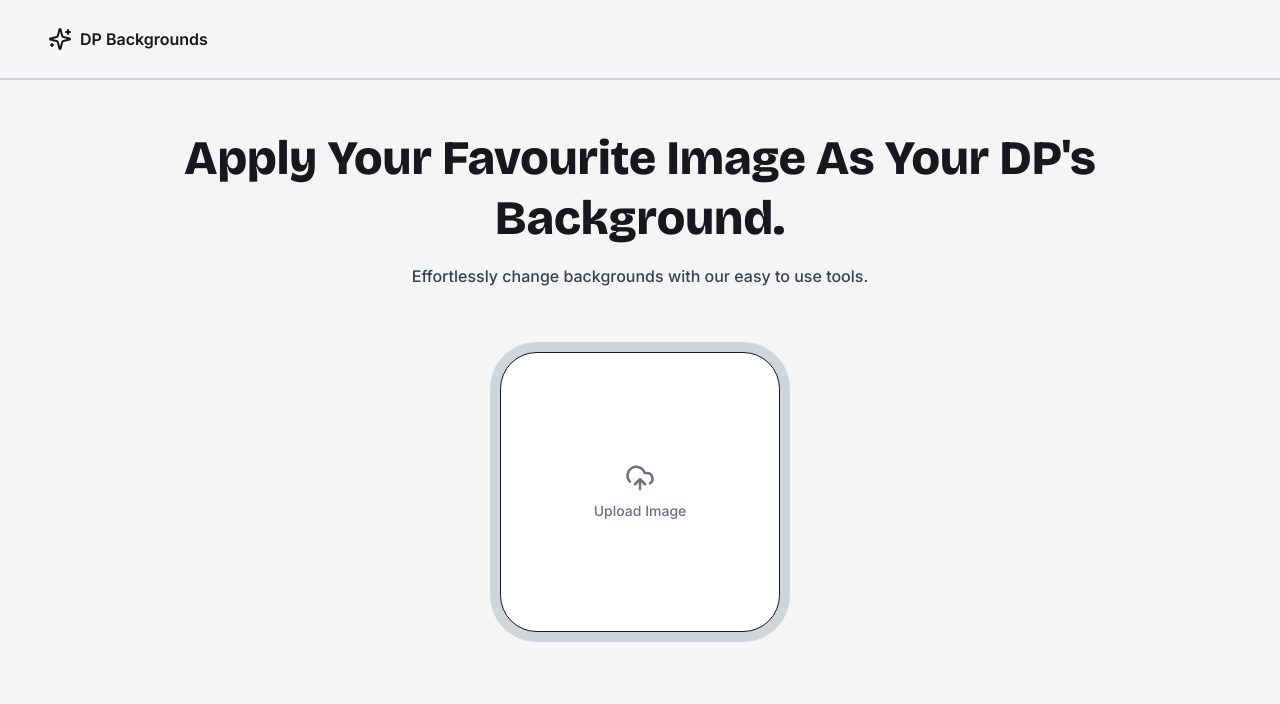
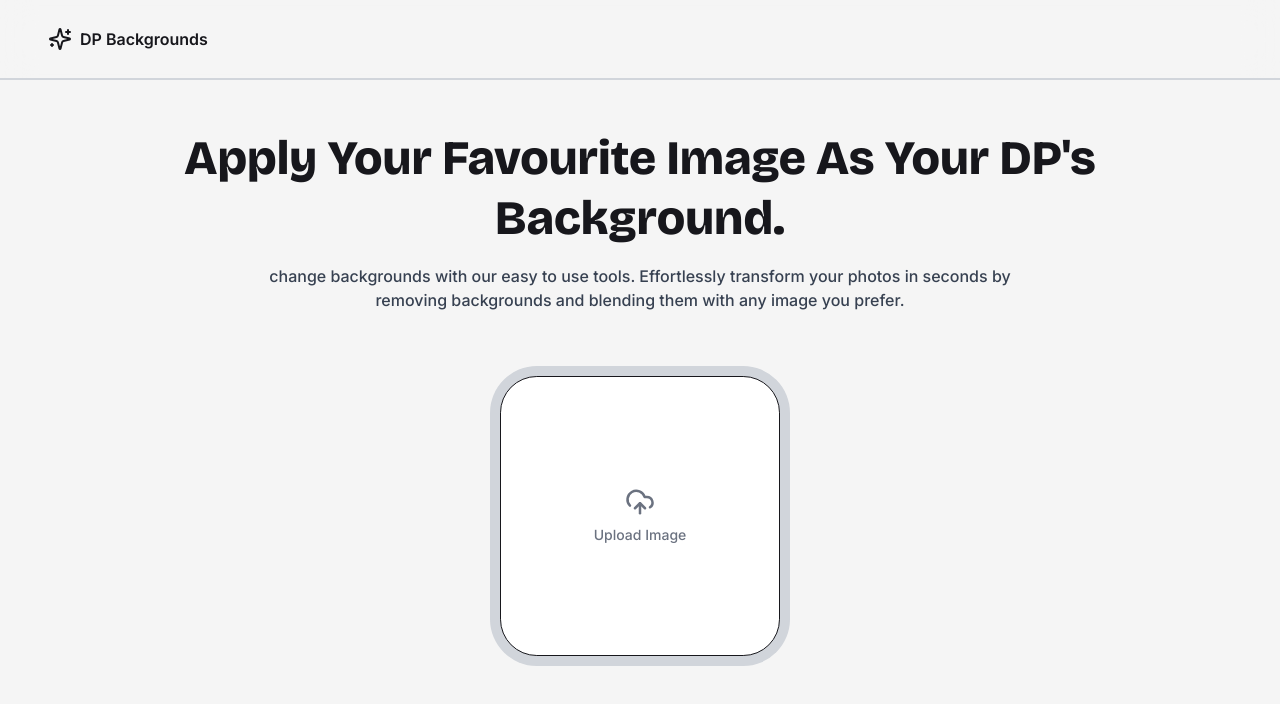
Before and after one commit to SaikumarKollipara/dp-backgrounds, a Next.js app: page / in a window 1280 px wide. Shown: the top 704 px of the page. Built offline with nearby package versions, Linux system fonts and the light colour scheme.

Commit message:
changed landing page content

```diff
--- a/src/app/(home)/page.tsx
+++ b/src/app/(home)/page.tsx
@@ -7,12 +7,14 @@ export default function HomePage() {
     <main>
       <Header type="primary" />
       <div className="mx-auto max-w-6xl px-5 py-12 md:px-12">
-        <div className="w-3/4 md:w-full">
-          <h2 className="font-bricolage text-2xl font-bold capitalize md:text-center md:text-5xl md:font-extrabold md:leading-tight">
+        <div className="w-3/4 md:mx-auto md:w-full md:text-center">
+          <h2 className="font-bricolage text-3xl font-bold capitalize md:text-5xl md:font-extrabold md:leading-tight">
             Apply your favourite image as your DP's background.
           </h2>
-          <p className="mt-4 font-medium text-app-gray-dark md:text-center">
-            Effortlessly change backgrounds with our easy to use tools.
+          <p className="mt-4 font-medium text-app-gray-dark md:mx-auto md:w-3/4">
+            change backgrounds with our easy to use tools. Effortlessly
+            transform your photos in seconds by removing backgrounds and
+            blending them with any image you prefer.
           </p>
         </div>
 
```
